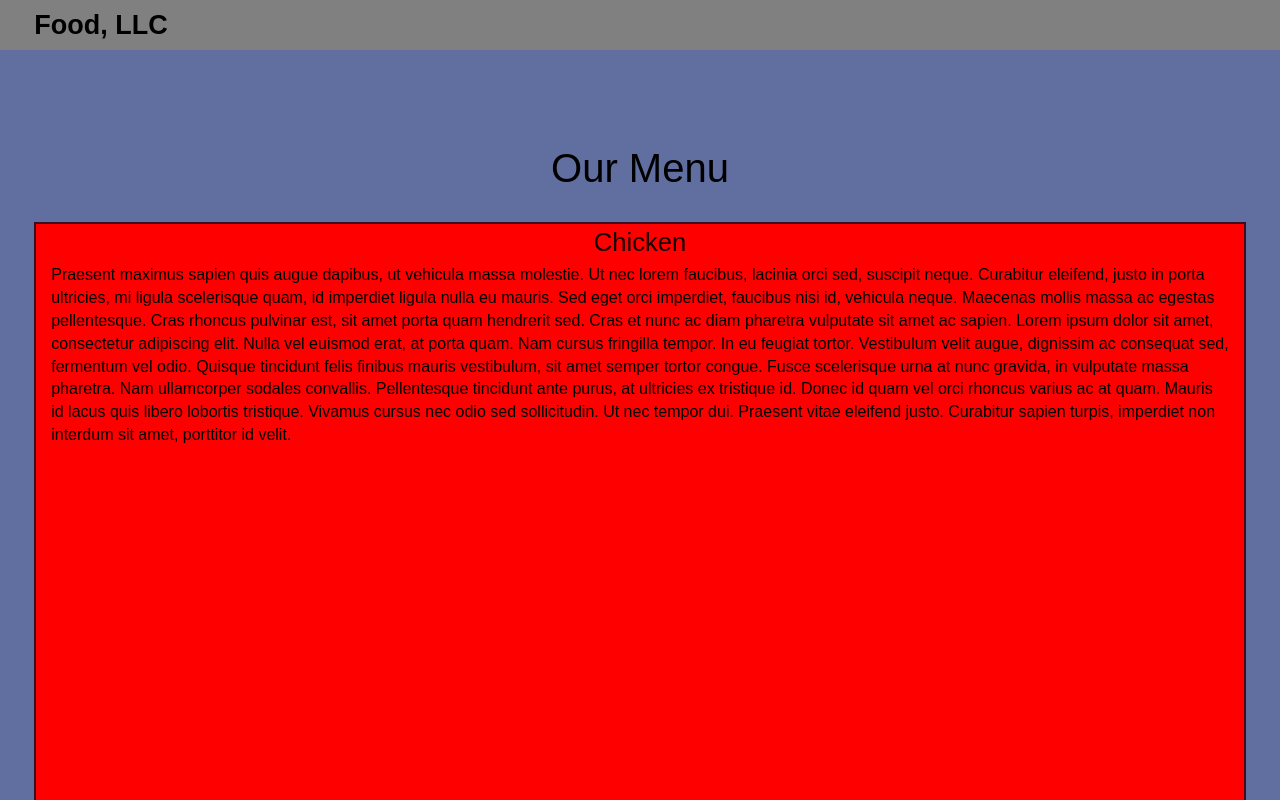
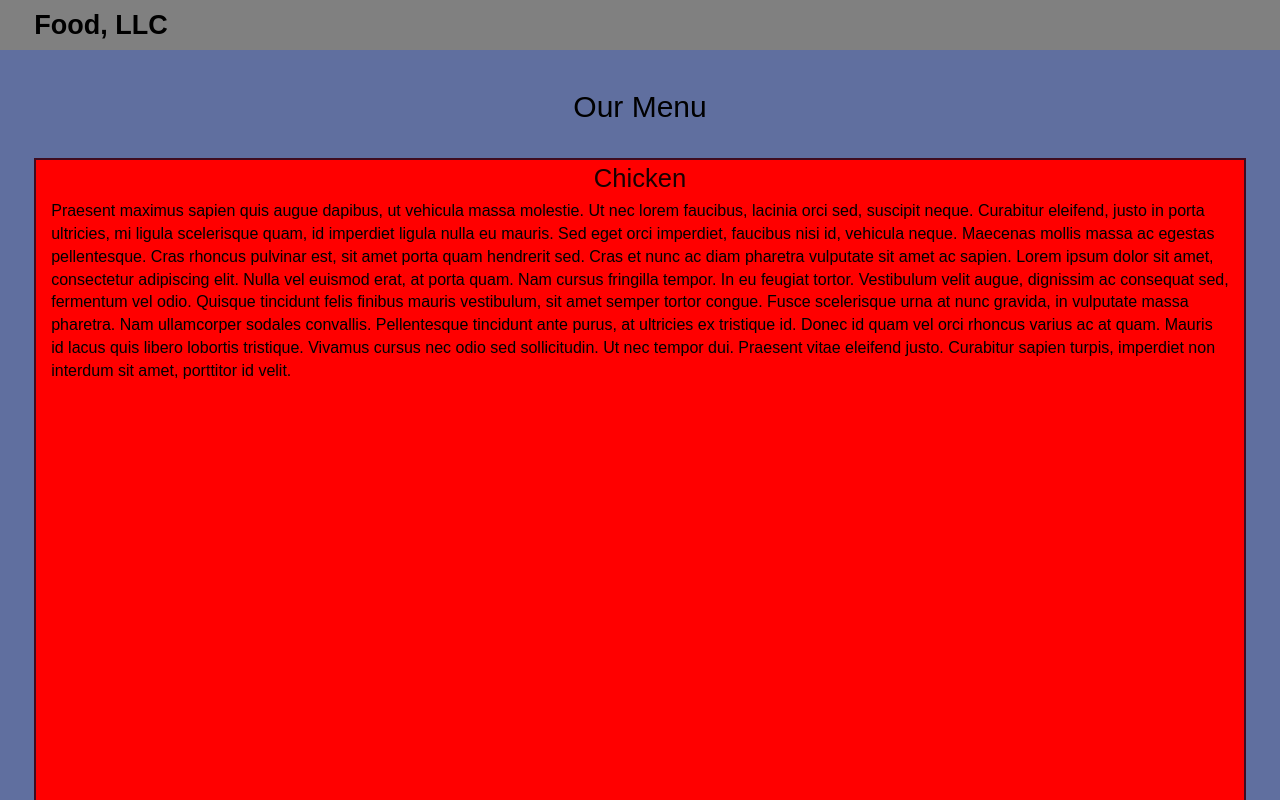
Before and after one commit to davidpirvu/Coursera, a plain HTML site: page Module3-solution/index.html in a window 1280 px wide. Shown: the top 800 px of the page. Drawn offline with Linux system fonts and the light colour scheme.

Commit message:
index.html
Replaced the code for Our Menu ttile  with  <h2 class="text-center">Our Menu</h2>, in order to center the text with Bootstrap CSS.

```diff
--- a/Module3-solution/index.html
+++ b/Module3-solution/index.html
@@ -49,11 +49,8 @@
   </header>
 
   <div id="main-content" class="container">
-    <div id="main-tile" class="row">
-      <div class="col-xs-12">
-        <div id="main-tile"><span>Our Menu</span></div>
-      </div>
-    </div><!-- End of #main-tile -->
+
+    <h2 class="text-center">Our Menu</h2>
 
     <div id="home-tiles" class="row">
       <div class="col-md-12 col-sm-12 col-xs-12">
```
